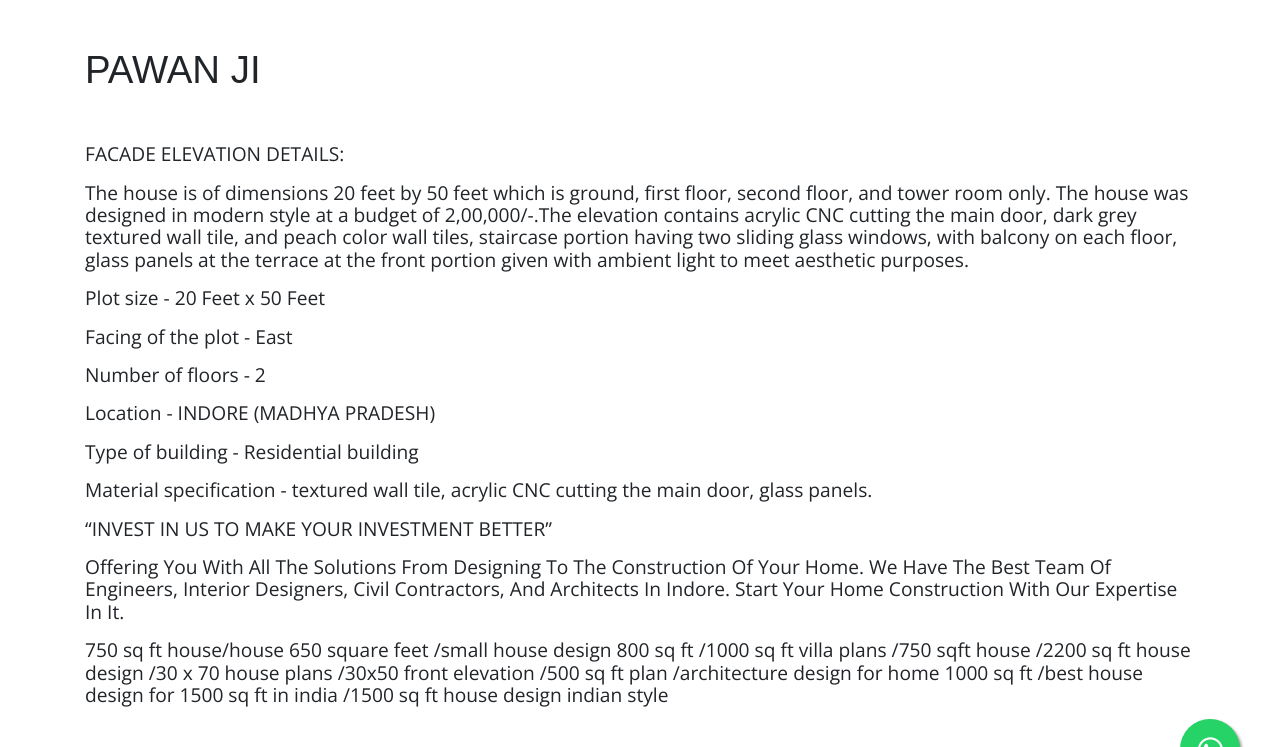
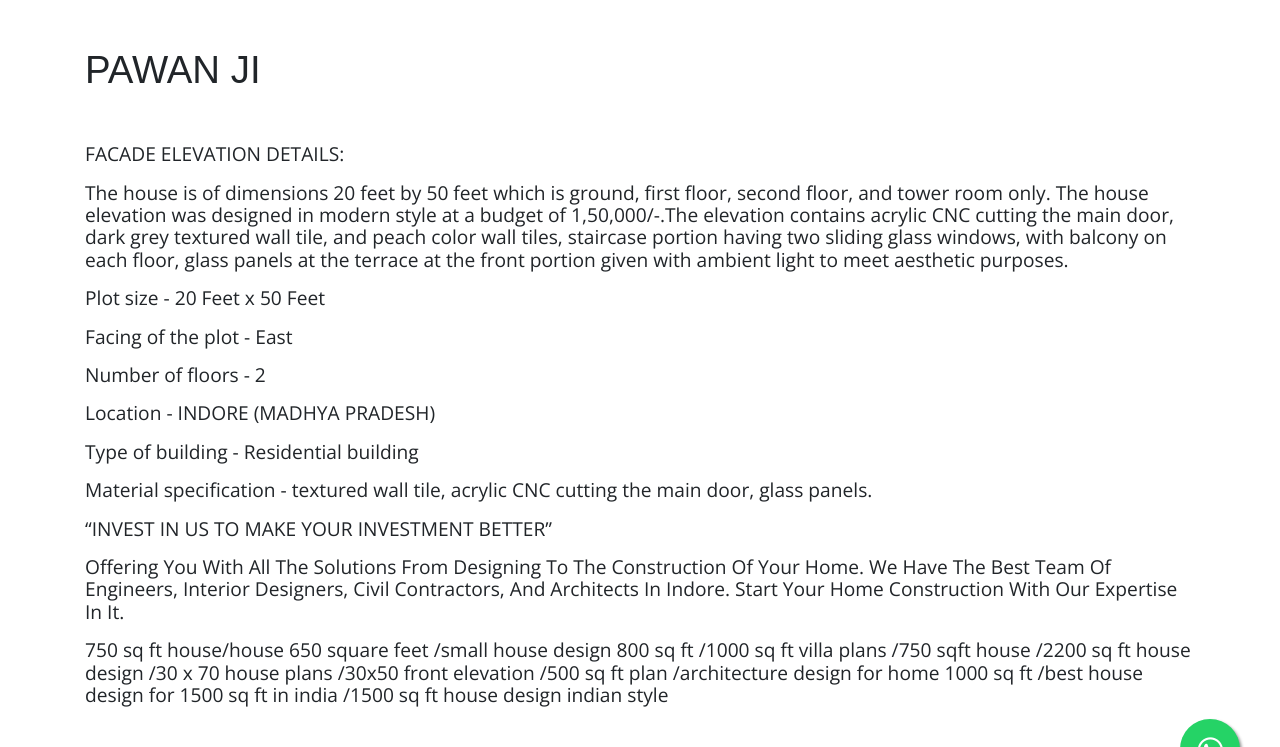
Before and after one commit to samasthiti/samasthiti, a Jekyll site: the page built from _threeddesigns/pawan-ji-1.md, in a window 1280 px wide and 900 px high, scrolled down 637 px, cut to the strip 81-828 px from the top of the window. Built offline with Jekyll 4.4.1, drawn with Linux system fonts in a browser that asks for light colours; nearby versions of some CDN libraries; comment, search, counter and statistics services are not loaded.

Commit message:
Update from Forestry.io samshthi construction updated _threeddesigns/pawan-ji-1.md

```diff
--- a/_threeddesigns/pawan-ji-1.md
+++ b/_threeddesigns/pawan-ji-1.md
@@ -28,7 +28,7 @@ house_category: 1000-to-2000-sq-ft
 ---
 **FACADE ELEVATION DETAILS:**
 
-The house is of dimensions 20 feet by 50 feet which is ground, first floor, second floor, and tower room only. The house was designed in modern style at a budget of 2,00,000/-.The elevation contains acrylic CNC cutting the main door, dark grey textured wall tile, and peach color wall tiles, staircase portion having two sliding glass windows, with balcony on each floor, glass panels at the terrace at the front portion given with ambient light to meet aesthetic purposes.
+The house is of dimensions 20 feet by 50 feet which is ground, first floor, second floor, and tower room only. The house elevation was designed in modern style at a budget of 1,50,000/-.The elevation contains acrylic CNC cutting the main door, dark grey textured wall tile, and peach color wall tiles, staircase portion having two sliding glass windows, with balcony on each floor, glass panels at the terrace at the front portion given with ambient light to meet aesthetic purposes.
 
 **Plot size -** 20 Feet x 50 Feet
 
```
